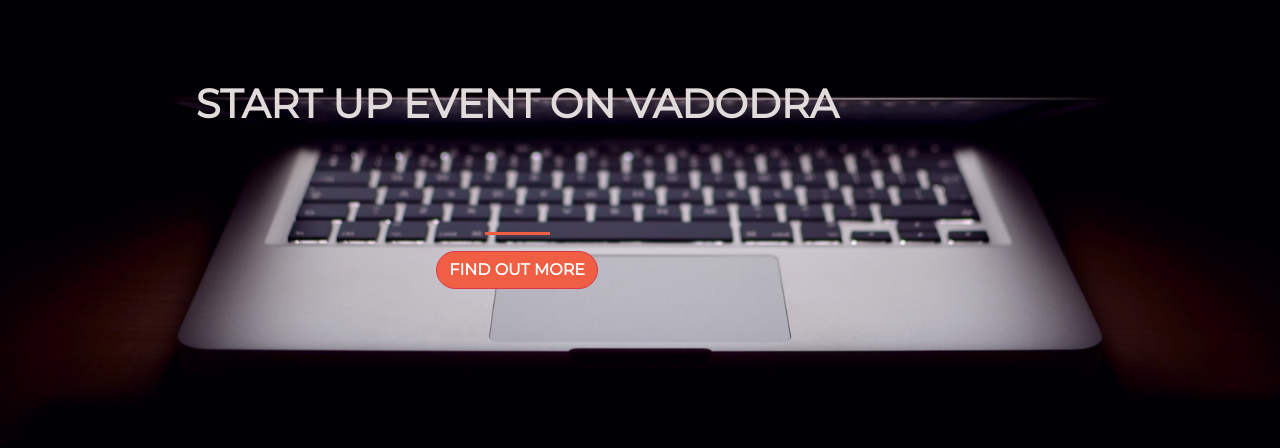
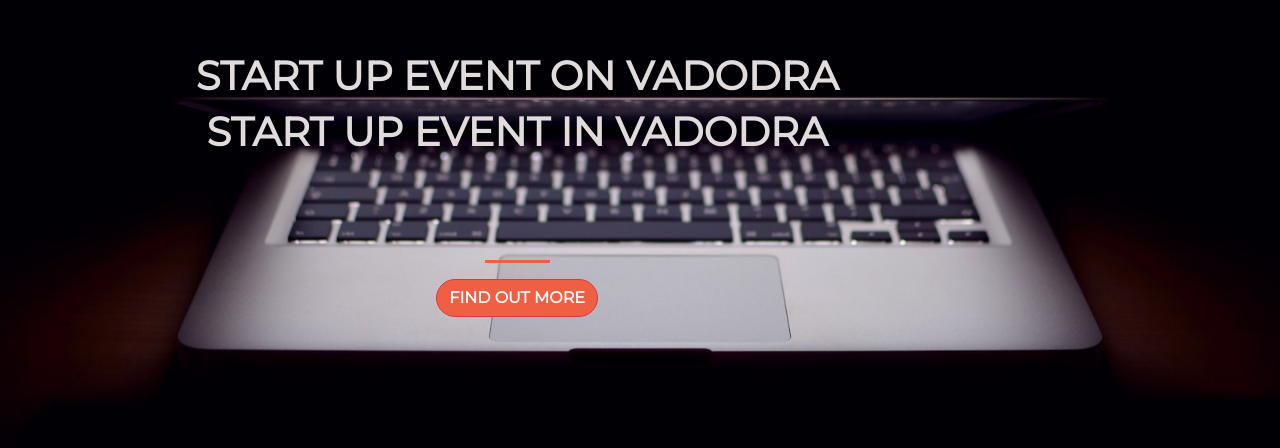
Before and after one commit to arman-roz/arman-roz.gethub.io, a plain HTML site: page index.html in a window 1280 px wide. Shown: the part 216-664 px from the top of the page. Drawn offline with nearby package versions, Linux system fonts and the light colour scheme.

Commit message:
Update index.html

```diff
--- a/index.html
+++ b/index.html
@@ -21,6 +21,7 @@
 	  <div class="row">
 		 <header class="text-center col-12">
 		  <h1 class="text-uppercase"><strong> Start up event on vadodra</strong></h1>
+		  <h1 class="text-uppercase"><strong> Start up event in vadodra</strong></h1>
 		</header>
 		<div class="buffer col 12"></div>
 		<section class="text-center col-12">
```
